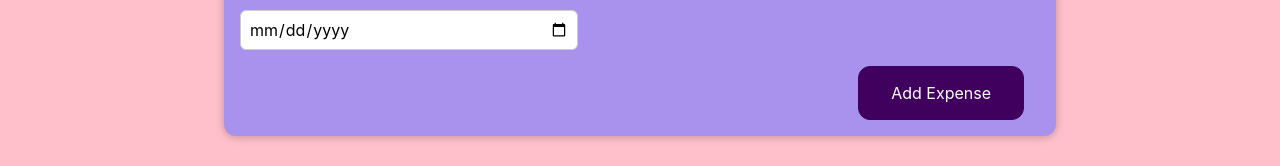
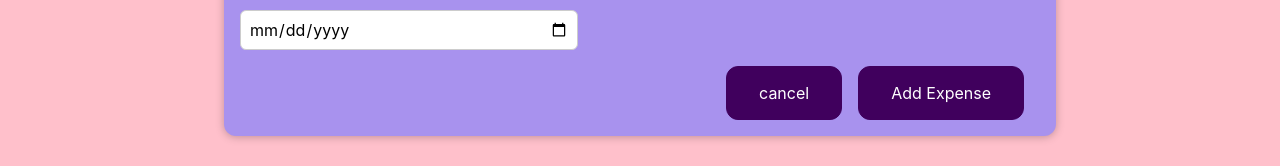
Before and after one commit to logdotjar/perfect-react, a React (Create React App) app in the folder react-complete-guide/: page / in a window 1280 px wide. Both pictures are taken after a click on the button "Add New Expenses". Shown: the part 148-314 px from the top of the page. Built offline with nearby package versions, Linux system fonts and the light colour scheme; the HTML template or start-up script is replaced by a standard one.

Commit message:
fix : 조건부에 따른 컴포넌트 show/hide

```diff
--- a/react-complete-guide/src/components/Expenses/NewExpense/ExpenseForm.js
+++ b/react-complete-guide/src/components/Expenses/NewExpense/ExpenseForm.js
@@ -88,10 +88,10 @@
             </div>
         </div>
         <div className="new-expense__actions">
+            <button type="button" onClick={props.onCancel}>cancel</button>
             <button type="submit">Add Expense</button>
         </div>
     </form>
-
 }
 
 export default ExpenseForm;
--- a/react-complete-guide/src/components/Expenses/NewExpense/NewExpense.js
+++ b/react-complete-guide/src/components/Expenses/NewExpense/NewExpense.js
@@ -12,17 +12,25 @@
             id:Math.random().toString()
         };
         props.onAddExpense(expenseData);
-        console.log(expenseData);
+        setIsEditing(false);
+        // console.log(expenseData);
     };
 
     const startEditingHandler = () => {
         setIsEditing(true);
     }
+    const stopEditingHandler = () => {
+        setIsEditing(false);
+    }
 
     return <div className="new-expense">
 
         {!isEditing &&<button onClick={startEditingHandler}>Add New Expenses</button>}
-        {isEditing && <ExpenseForm onSaveExpenseData={saveExpenseDataHandler} />}
+        {isEditing &&
+        <ExpenseForm
+            onSaveExpenseData={saveExpenseDataHandler}
+            onCancel={stopEditingHandler}
+        />}
     </div>
 };
 
```
